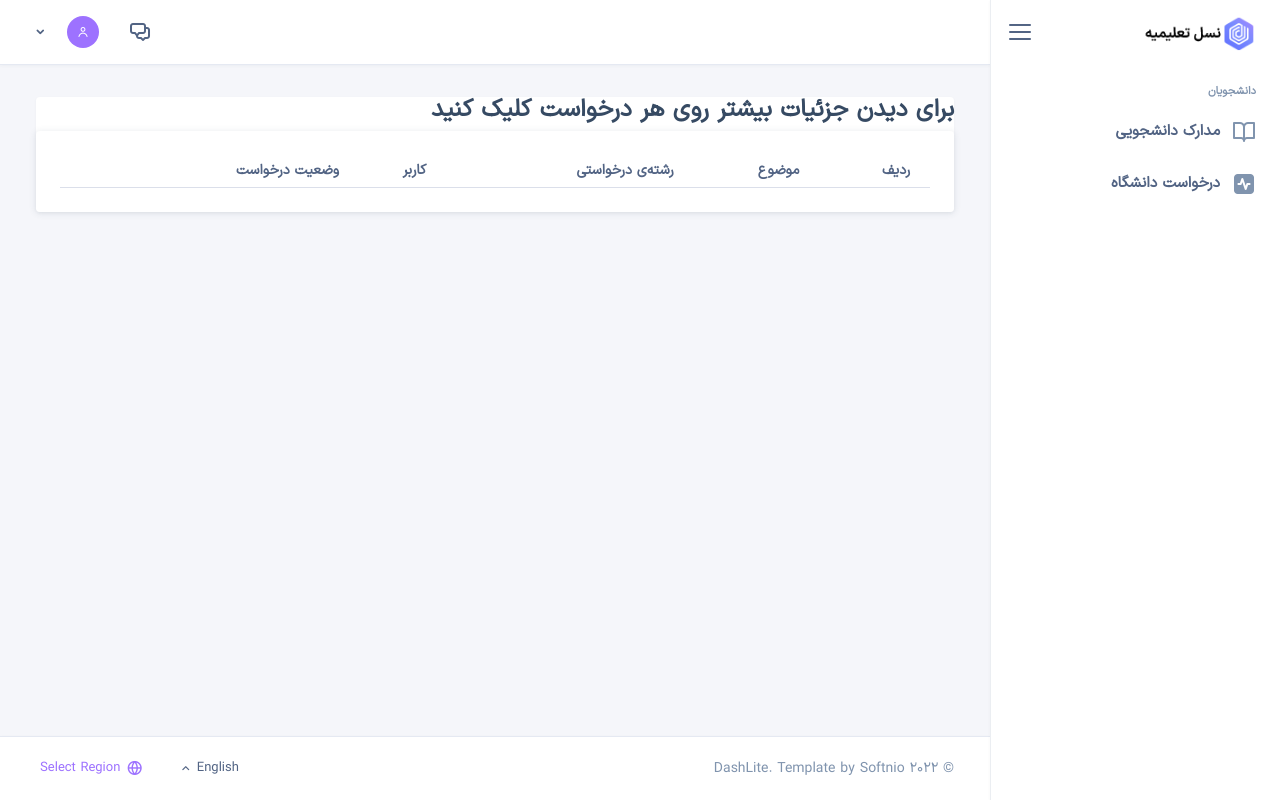
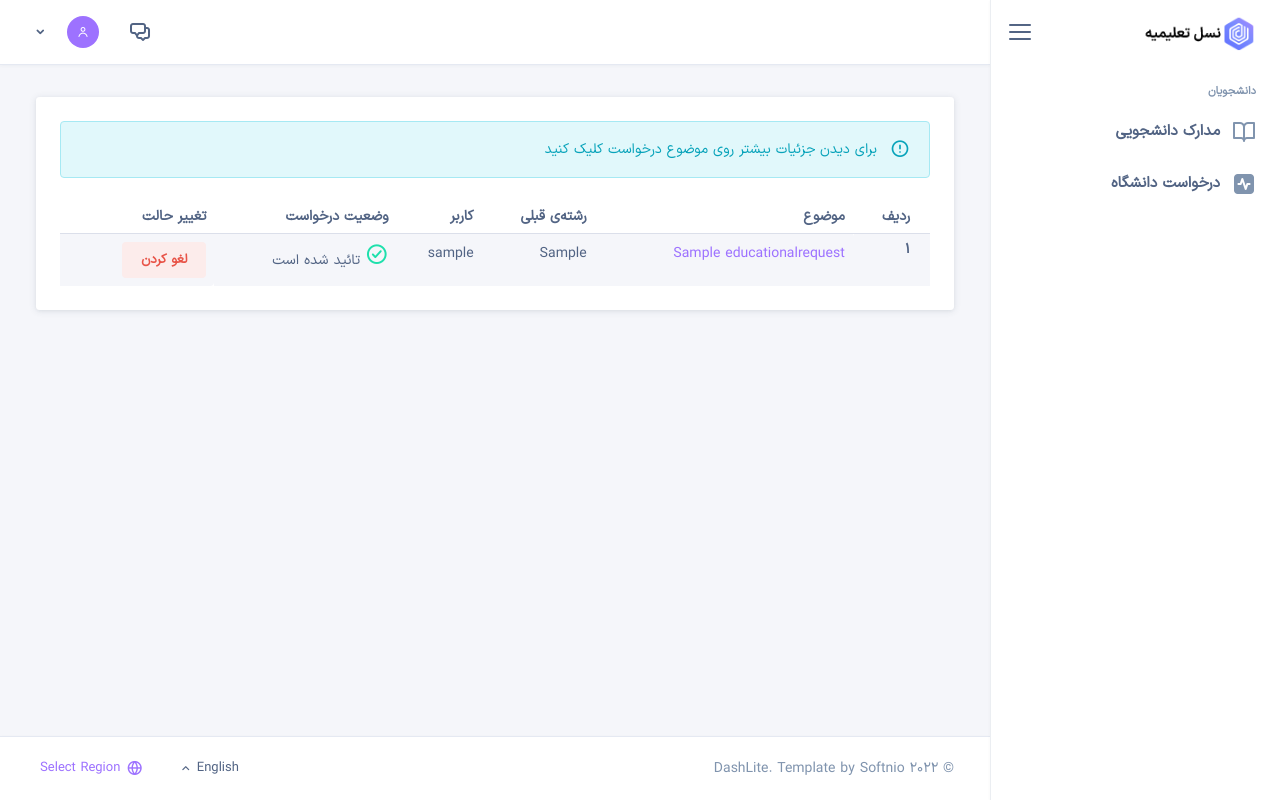
Before and after one commit to zamoosh/talimieh, a Django app: page /educational/requests/ in a window 1280 px wide. Run offline with Django 4.2, Linux system fonts and the light colour scheme; tables that the repository leaves empty hold one stand-in row (values such as "Sample post"); lists and menus that the app fills with data are empty; some libraries are stand-ins or nearby versions; some web fonts are replaced.

Commit message:
confirm and unconfirm form for requests page.

```diff
--- a/educational/admin.py
+++ b/educational/admin.py
@@ -3,7 +3,7 @@ from .models import *
 
 
 class EducationalRequestAdmin(admin.ModelAdmin):
-    list_display = ['average', 'field_study', 'former_university', 'college', 'status', 'sent']
+    list_display = ['average', 'former_field_study', 'former_university', 'selected_semester', 'status', 'sent']
 
 
 class OwnerDocumentAdmin(admin.ModelAdmin):
--- a/educational/models.py
+++ b/educational/models.py
@@ -49,12 +49,15 @@ class Semester(models.Model):
 class EducationalRequest(models.Model):
     title = models.CharField(max_length=50, blank=False)
     average = models.CharField(max_length=10, blank=True, null=True)
-    field_study = models.CharField(max_length=25, blank=True, null=True)
+    former_field_study = models.CharField(max_length=25, blank=True, null=True)
     former_university = models.CharField(max_length=25, blank=True, null=True)
-    college = models.ForeignKey(Semester, on_delete=models.CASCADE)
+    selected_semester = models.ForeignKey(Semester, on_delete=models.CASCADE)
     user = models.ForeignKey(User, on_delete=models.CASCADE, blank=False, null=False)
     status = models.BooleanField(default=False)
     sent = models.BooleanField(default=False)
+
+    def __str__(self):
+        return f'{self.id} {self.title} {self.user}'
 
 
 def owner_image(instance, filename):
--- a/educational/urls.py
+++ b/educational/urls.py
@@ -29,4 +29,6 @@ urlpatterns = [
     path('reports/', reports, name='reports'),
 
     path('requests/', requests, name='requests'),
+    path('request-single/', request_single, name='request_single'),
+    path('request-single/<int:r_id>/', request_single, name='request_single'),
 ]
--- a/educational/views/__init__.py
+++ b/educational/views/__init__.py
@@ -10,3 +10,4 @@ from .edit_university_terms import edit_university_terms
 from .upload_new_doc import upload_new_doc
 from .submit_upload import submit_upload
 from .requests import requests
+from .request_single import request_single
--- a/educational/views/requests.py
+++ b/educational/views/requests.py
@@ -3,4 +3,4 @@ from .imports import *
 
 def requests(request):
     context = {'requests': EducationalRequest.objects.all()}
-    return render(request, 'educational/requests.html')
+    return render(request, 'educational/requests.html', context)
--- a/templates/educational/requests.html
+++ b/templates/educational/requests.html
@@ -22,35 +22,78 @@
                                 <div class="nk-block">
                                     <div class="card">
 
-                                        <h4>برای دیدن جزئیات بیشتر روی هر درخواست کلیک کنید</h4>
                                         <div class="card card-preview">
                                             <div class="card-inner">
+                                                <div class="example-alert">
+                                                    <div class="alert alert-info alert-icon">
+                                                        <em class="icon ni ni-alert-circle"></em>
+                                                        برای دیدن جزئیات بیشتر روی <strong>موضوع</strong> درخواست کلیک
+                                                        کنید
+                                                    </div>
+                                                </div>
+                                                <br>
                                                 <table class="table table-striped">
                                                     <thead>
                                                     <tr>
                                                         <th scope="col">ردیف</th>
                                                         <th scope="col">موضوع</th>
-                                                        <th scope="col">رشته‌ی درخواستی</th>
+                                                        <th scope="col">رشته‌ی قبلی</th>
                                                         <th scope="col">کاربر</th>
                                                         <th scope="col">وضعیت درخواست</th>
+                                                        <th scope="col">تغییر حالت</th>
                                                     </tr>
                                                     </thead>
                                                     <tbody>
                                                     {% for request in requests %}
                                                         <tr>
                                                             <th scope="row">{{ forloop.counter }}</th>
-                                                            <td>{{ request.title }}</td>
-                                                            <td>{{ request.field_study }}</td>
+                                                            <td>
+                                                                <a href="{% url 'educational:request_single' %}?r={{ request.id }}">
+                                                                    {{ request.title }}
+                                                                </a>
+                                                            </td>
+                                                            <td>
+                                                                {% if request.former_field_study %}
+                                                                    {{ request.former_field_study }}
+                                                                {% else %}
+                                                                    ندارد
+                                                                {% endif %}
+                                                            </td>
                                                             <td>{{ request.user }}</td>
-                                                            <td>{{ request.status }}</td>
+                                                            <td>
+                                                                {% if request.status is False %}
+                                                                    <em class="icon ni ni-cross-circle text-danger"
+                                                                        style="font-size: 1.475rem"></em> تائید نشده است
+                                                                {% else %}
+                                                                    <em class="icon ni ni-check-circle text-success"
+                                                                        style="font-size: 1.475rem"></em> تائید شده است
+                                                                {% endif %}
+                                                            </td>
+                                                            <td>
+                                                                {% if request.status is False %}
+                                                                    <form action="{% url 'educational:request_single' request.id %}"
+                                                                          method="post">
+                                                                        {% csrf_token %}
+                                                                        <button class="btn btn-dim btn-success" type="submit">
+                                                                            تائید کردن
+                                                                        </button>
+                                                                    </form>
+                                                                {% else %}
+                                                                    <form action="{% url 'educational:request_single' request.id %}"
+                                                                          method="post">
+                                                                        {% csrf_token %}
+                                                                        <button class="btn btn-dim btn-danger" type="submit">
+                                                                            لغو کردن
+                                                                        </button>
+                                                                    </form>
+                                                                {% endif %}
+                                                            </td>
                                                         </tr>
                                                     {% endfor %}
                                                     </tbody>
                                                 </table>
                                             </div>
                                         </div>
-
-
                                     </div>
                                 </div>
                             </div>
```
Also changed, not shown: educational/views/request_single.py (added, +16 -0 lines), templates/client/users.html (+4 -3 lines), educational/migrations/0008_rename_field_study_educationalrequest_former_field_study_and_more.py (added).
